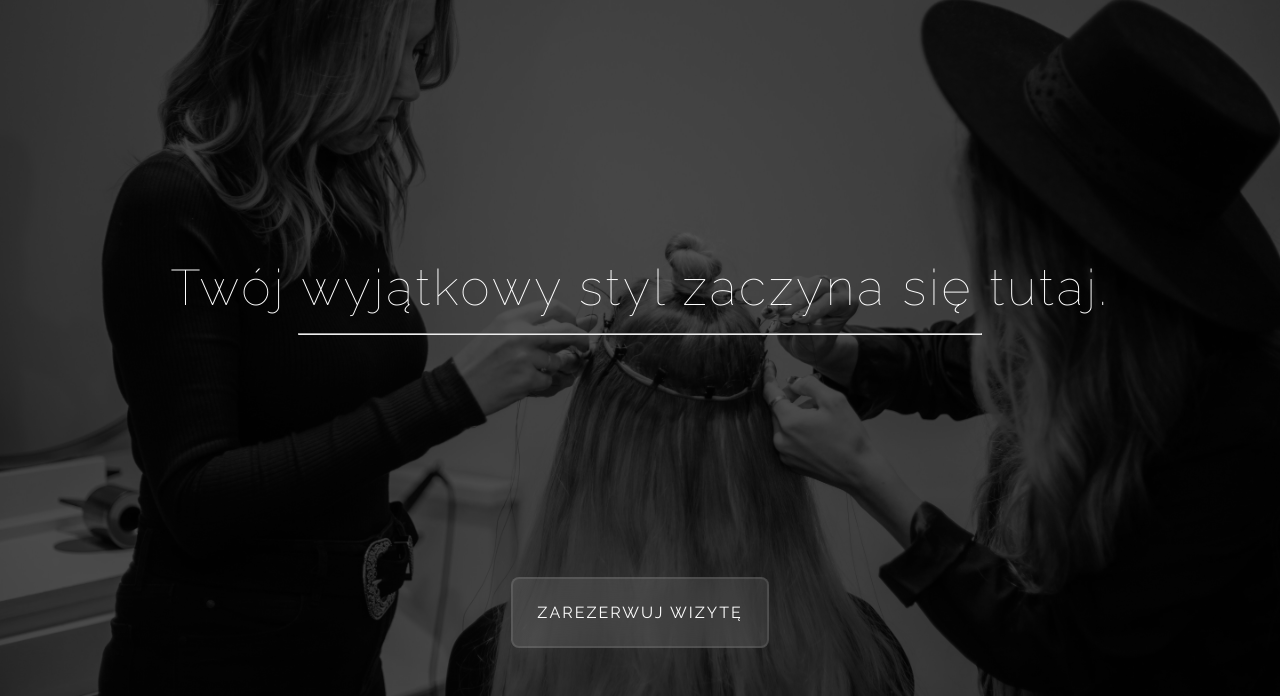
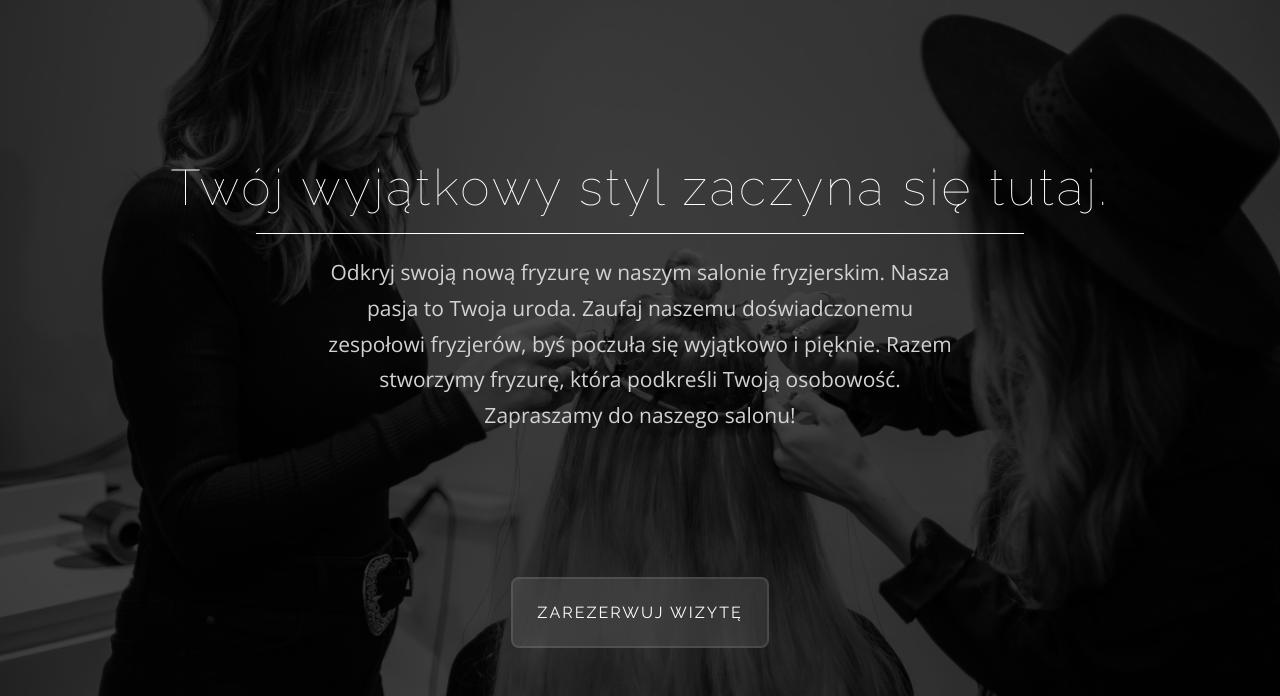
Before and after one commit to Kuba1507/Hairdresser, a website: page index.html in a window 1280 px wide. Shown: the part 104-800 px from the top of the page. Drawn offline with nearby package versions, Linux system fonts and the light colour scheme.

Commit message:
styled nav for desktops and header final version

```diff
--- a/index.html
+++ b/index.html
@@ -52,12 +52,16 @@
         </ul>
     </nav>
     <header class="header">
-            <div class="header__container">
-                <h1 class="header__container-title">Twój wyjątkowy styl zaczyna się tutaj.</h1>
-                <hr class="header__container-underline">
-                <button class="header__container-button">Zarezerwuj wizytę</button>
-            </div>
-        <div class="header__shadow"></div>
+        <div class="header__container">
+            <h1 class="header__container-title">Twój wyjątkowy styl zaczyna się tutaj.</h1>
+            <hr class="header__container-underline">
+            <p class="header__container-text">
+                Odkryj swoją nową fryzurę w naszym salonie fryzjerskim. Nasza pasja to Twoja uroda. Zaufaj naszemu
+                doświadczonemu zespołowi fryzjerów, byś poczuła się wyjątkowo i pięknie. Razem stworzymy fryzurę, która
+                podkreśli Twoją osobowość. Zapraszamy do naszego salonu!
+            </p>
+            <button class="header__container-button">Zarezerwuj wizytę</button>
+            <div class="header__shadow"></div>
     </header>
 
     <script src="dist/js/script.min.js"></script>
--- a/src/sass/_components.scss
+++ b/src/sass/_components.scss
@@ -138,6 +138,11 @@
 			height: 1px;
 			width: 60%;
 			background-color: $pure-white;
+			border: none;
+		}
+
+		&-text {
+			display: none;
 		}
 
 		&-button {
@@ -163,7 +168,7 @@
 		right: 0;
 		bottom: 0;
 		left: 0;
-		background-color: rgba(0, 0, 0, 0.65);
+		background-color: rgba(0, 0, 0, 0.7);
 		z-index: -5;
 	}
 }
--- a/src/sass/_media.scss
+++ b/src/sass/_media.scss
@@ -43,4 +43,21 @@
 	.nav-mobile {
 		display: none;
 	}
+
+	.header {
+		background-position: 30% 40%;
+
+		&__container {
+			&-text {
+				display: block;
+				margin-top: 1em;
+				width: 50%;
+				text-align: center;
+				font-weight: 200;
+				font-size: 2.1rem;
+				line-height: 1.7em;
+				color: $creme-white;
+			}
+		}
+	}
 }
```
Also changed, not shown: dist/css/style.min.css.
